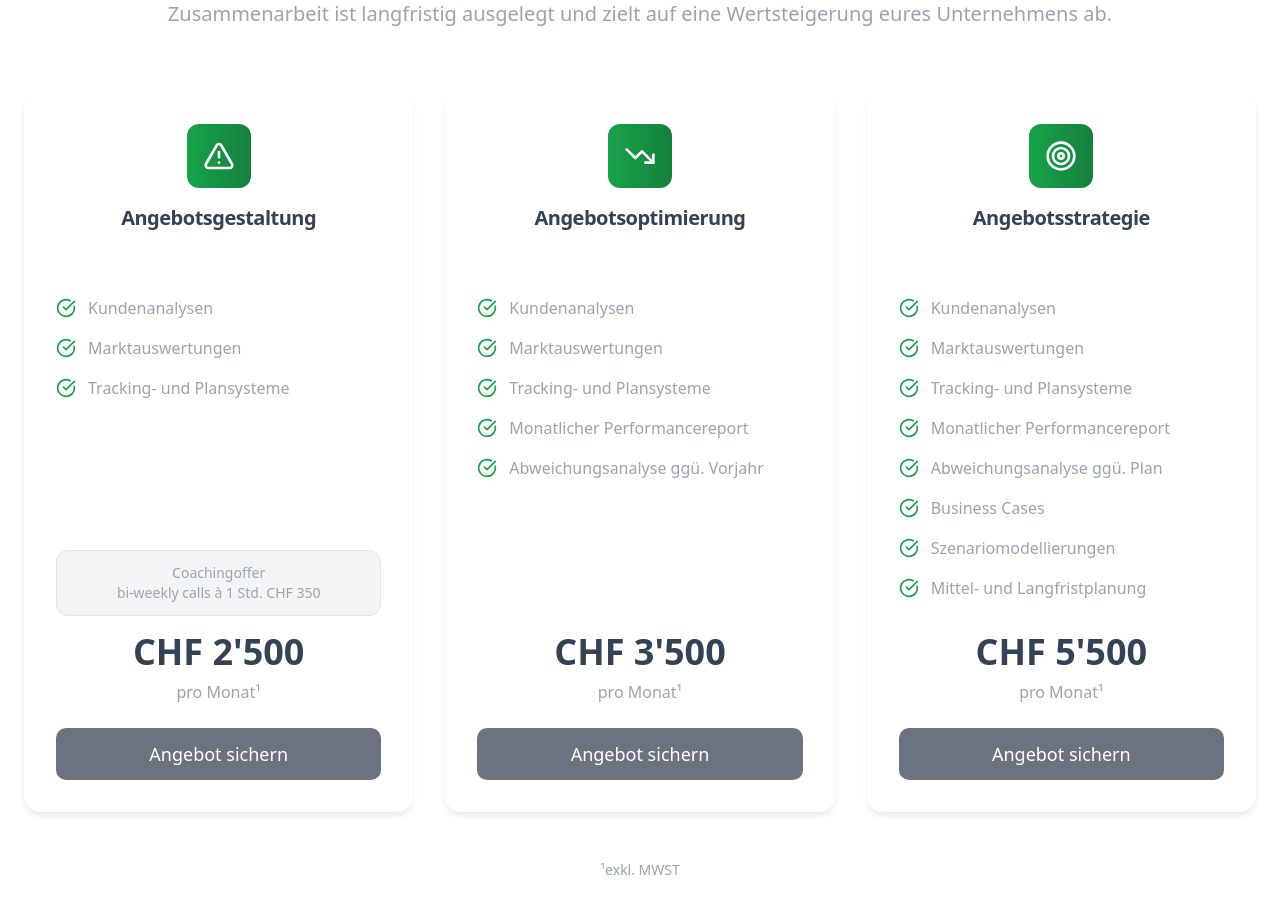
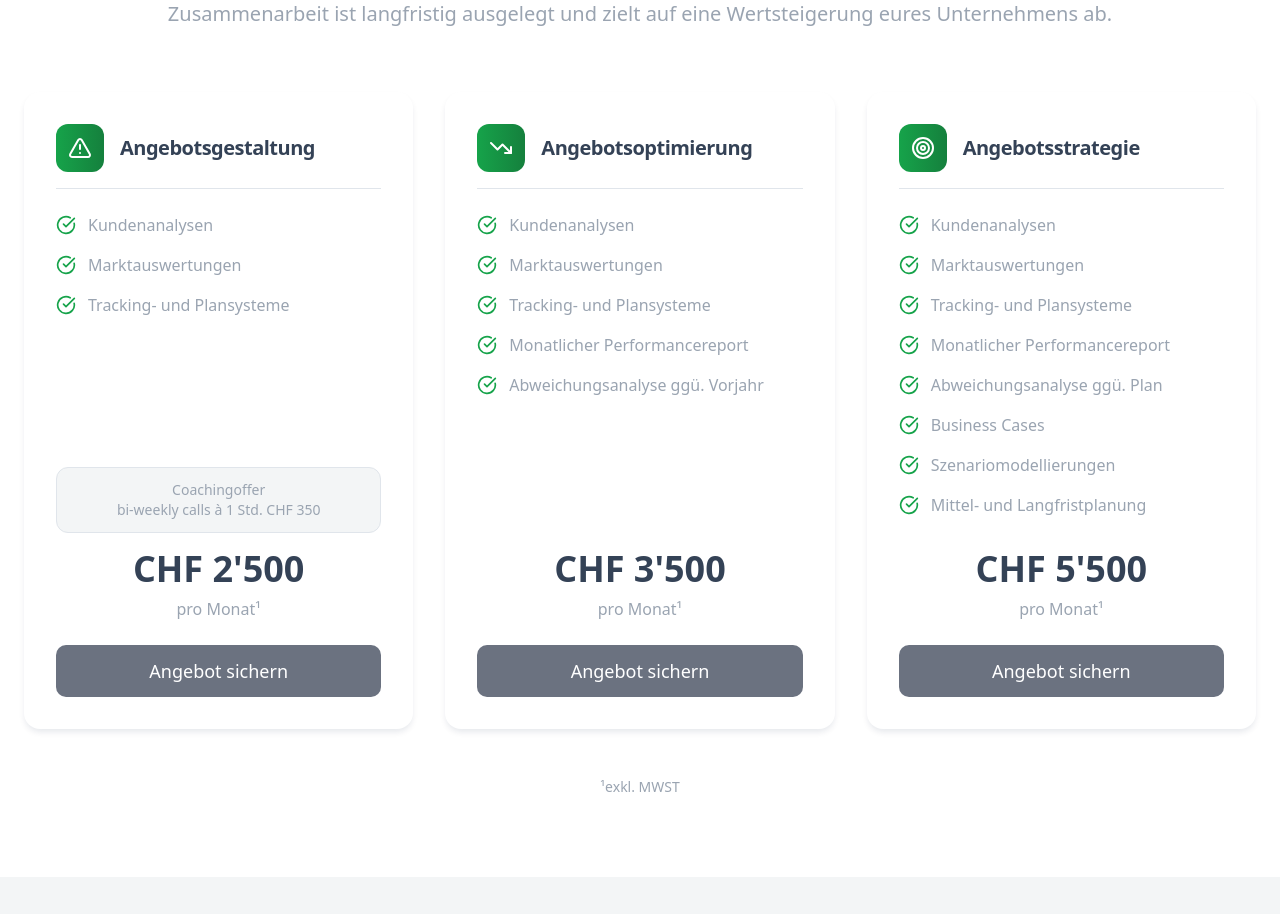
Before and after one commit to Gewinnarchitekt/gewinnarchitektdigital, a React (Vite) app: page / in a window 1280 px wide. Shown: the part 3228-4142 px from the top of the page. Built offline with nearby package versions, Linux system fonts and the light colour scheme; the HTML template or start-up script is replaced by a standard one.

Commit message:
Refactor Pricing Section layout

```diff
--- a/src/components/PricingSection.tsx
+++ b/src/components/PricingSection.tsx
@@ -76,12 +76,11 @@ const PricingSection = ({}: PricingSectionProps) => {
                 key={index}
                 className="relative bg-card rounded-2xl p-8 card-shadow hover:elegant-shadow smooth-transition hover:-translate-y-1 flex flex-col"
               >
-                <div className="text-center mb-8">
-                  <div className={`inline-flex p-4 rounded-xl bg-gradient-to-r ${pkg.color} mb-4`}>
-                    <IconComponent className="w-8 h-8 text-white" />
+                <div className="flex items-center mb-6 pb-4 border-b border-border">
+                  <div className={`p-3 rounded-lg bg-gradient-to-r ${pkg.color} mr-4`}>
+                    <IconComponent className="w-6 h-6 text-white" />
                   </div>
-
-                  <h3 className="text-xl font-semibold mb-8">
+                  <h3 className="text-xl font-semibold text-foreground">
                     {pkg.name}
                   </h3>
                 </div>
```
